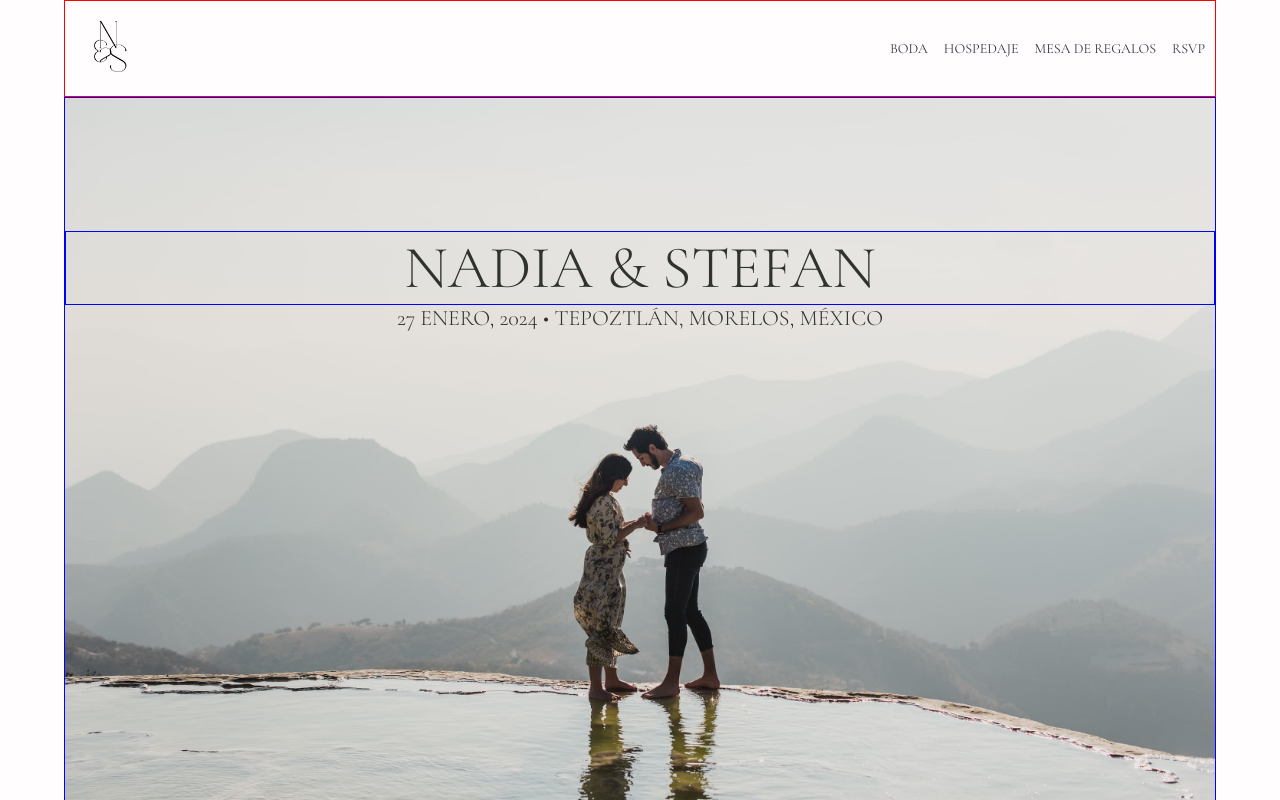
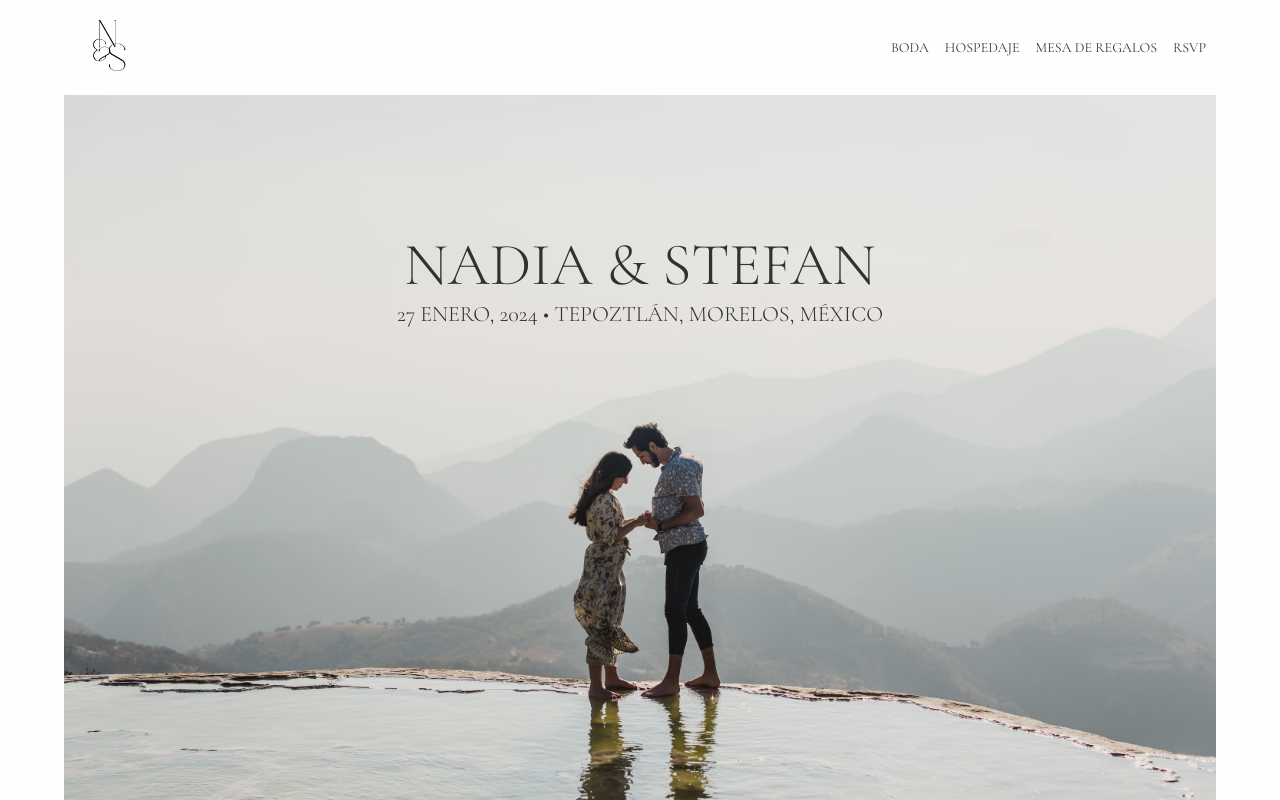
Before and after one commit to richipargo/nadia-stefan, a React (Vite) app: page / in a window 1280 px wide. Shown: the top 800 px of the page. Built offline with nearby package versions, Linux system fonts and the light colour scheme.

Commit message:
Delete borders from Home

```diff
--- a/src/style_components/hero.css
+++ b/src/style_components/hero.css
@@ -19,8 +19,6 @@
 .centered-text h1 {
   font-weight: 300;
   font-size: 60px;
-
-  border: 1px solid blue;
 }
 .centered-text h2 {
   font-weight: 300;
--- a/src/style_components/home.css
+++ b/src/style_components/home.css
@@ -1,5 +1,4 @@
 .home {
-  border: 1px solid blue;
   width: 90%;
   margin: 0 auto;
   padding: 0 0 5% 0;
--- a/src/style_components/navbar.css
+++ b/src/style_components/navbar.css
@@ -1,5 +1,4 @@
 .navbar {
-  border: 1px solid red;
   width: 90%;
   margin: 0 auto;
   padding: 10px;
```
